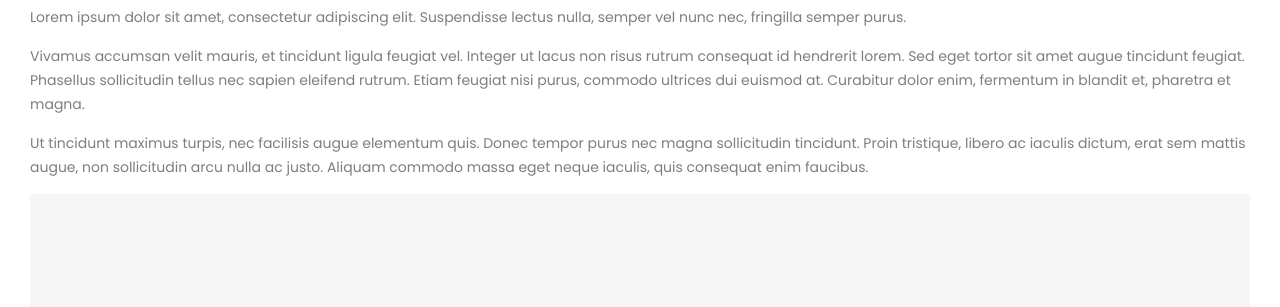
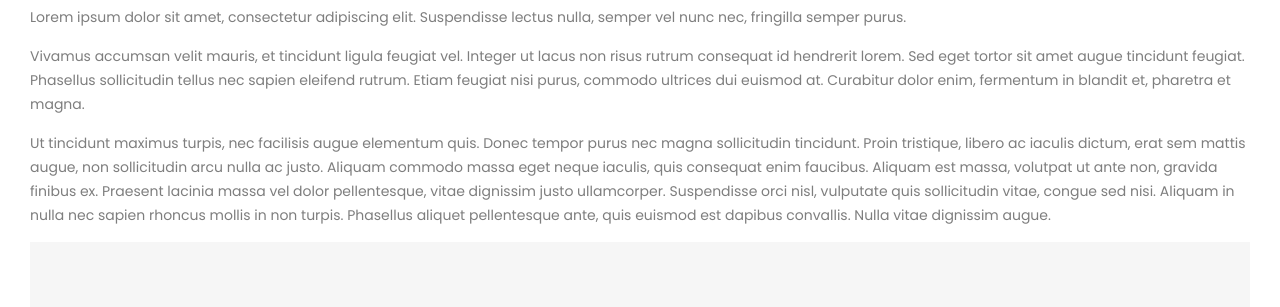
Before and after one commit to jaskiran-chhokar/Shopify-Theme-Remake, a plain HTML site: page about.html in a window 1280 px wide. Shown: the part 207-514 px from the top of the page. Drawn offline with nearby package versions, Linux system fonts and the light colour scheme.

Commit message:
Add content to about.html

```diff
--- a/about.html
+++ b/about.html
@@ -243,7 +243,7 @@
     <h3>About Us.</h3>
     <p>Lorem ipsum dolor sit amet, consectetur adipiscing elit. Suspendisse lectus nulla, semper vel nunc nec, fringilla semper purus. </p>
     <p>Vivamus accumsan velit mauris, et tincidunt ligula feugiat vel. Integer ut lacus non risus rutrum consequat id hendrerit lorem. Sed eget tortor sit amet augue tincidunt feugiat. Phasellus sollicitudin tellus nec sapien eleifend rutrum. Etiam feugiat nisi purus, commodo ultrices dui euismod at. Curabitur dolor enim, fermentum in blandit et, pharetra et magna.</p>
-    <p>Ut tincidunt maximus turpis, nec facilisis augue elementum quis. Donec tempor purus nec magna sollicitudin tincidunt. Proin tristique, libero ac iaculis dictum, erat sem mattis augue, non sollicitudin arcu nulla ac justo. Aliquam commodo massa eget neque iaculis, quis consequat enim faucibus.</p>
+    <p>Ut tincidunt maximus turpis, nec facilisis augue elementum quis. Donec tempor purus nec magna sollicitudin tincidunt. Proin tristique, libero ac iaculis dictum, erat sem mattis augue, non sollicitudin arcu nulla ac justo. Aliquam commodo massa eget neque iaculis, quis consequat enim faucibus. Aliquam est massa, volutpat ut ante non, gravida finibus ex. Praesent lacinia massa vel dolor pellentesque, vitae dignissim justo ullamcorper. Suspendisse orci nisl, vulputate quis sollicitudin vitae, congue sed nisi. Aliquam in nulla nec sapien rhoncus mollis in non turpis. Phasellus aliquet pellentesque ante, quis euismod est dapibus convallis. Nulla vitae dignissim augue.</p>
  </div>
 
   <!-- subscription area -->
```
